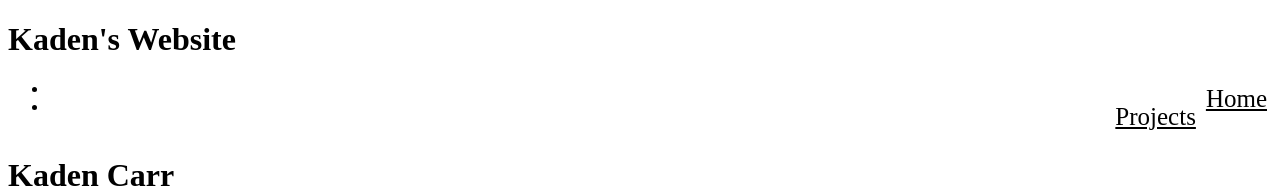
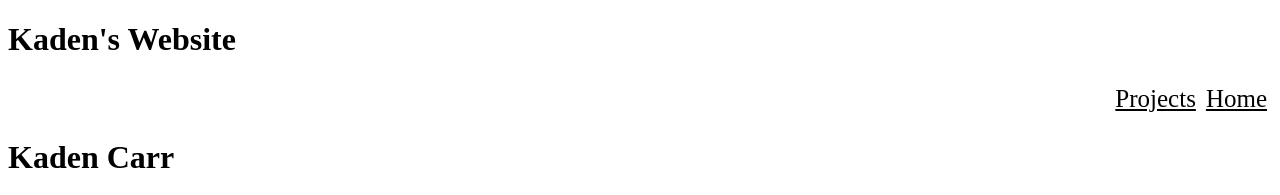
Before and after one commit to Kccarr6022/KadenChristianCarr, a plain HTML site: page Main Page.html in a window 1280 px wide. Shown: the top 195 px of the page. Drawn offline with Linux system fonts and the light colour scheme.

Commit message:
Version 1

```diff
--- a/Main Page.html
+++ b/Main Page.html
@@ -59,11 +59,9 @@
 
     <header>
         <h1>Kaden's Website</h1>
-        <nav>
-            <ul class="topnav">
-                <li><a href="Main Page.html">Home</a></li>
-                <li><a href="Projects.html">Projects</a></li>
-            </ul>
+        <nav class="topnav">
+            <a href="Main Page.html">Home</a>
+            <a href="Projects.html">Projects</a>
         </nav>
     </header>
     <h1>Kaden Carr</h1> <!-- Titles-->
```
Also changed, not shown: PortfolioMain.html (added, +14 -0 lines), Styles.css (added), 1 other file. Lines whose indentation alone changed are shown as unchanged.
